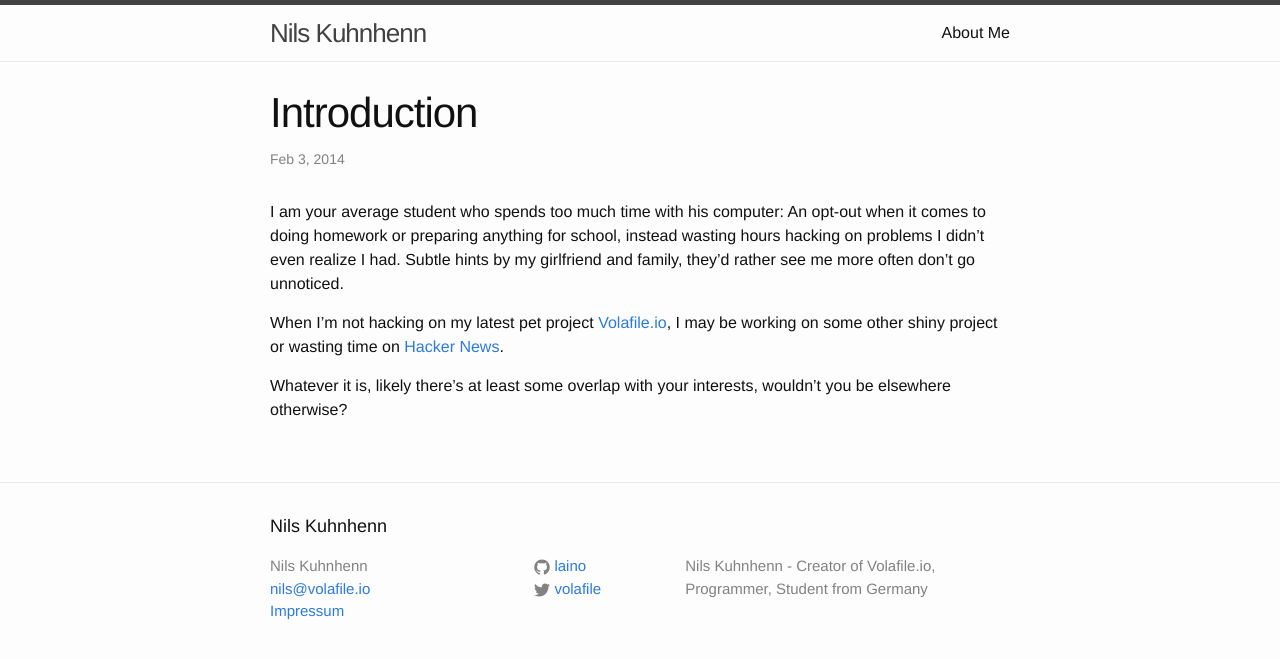
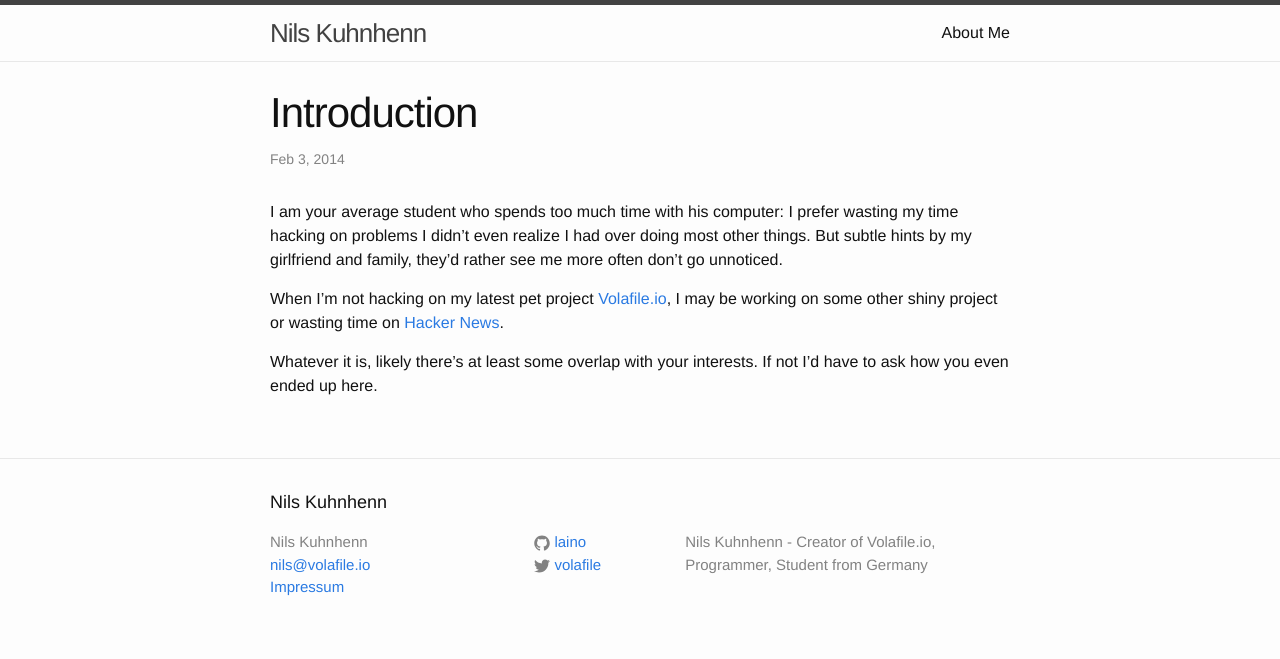
Before and after one commit to laino/blog, a Jekyll site: the page built from _posts/2014-02-03-introduction.markdown, in a window 1280 px wide. Shown: the top 659 px of the page. Built offline with Jekyll 4.4.1, drawn with Linux system fonts in a browser that asks for light colours.

Commit message:
better introduction

```diff
--- a/_posts/2014-02-03-introduction.markdown
+++ b/_posts/2014-02-03-introduction.markdown
@@ -5,10 +5,9 @@ date:   2014-02-03 21:00
 categories: Introduction
 ---
 
-I am your average student who spends too much time with his computer: An opt-out when it comes to doing homework or preparing anything for school, instead wasting hours hacking on problems I didn't even realize I had. Subtle hints by my girlfriend and family, they'd rather see me more often don't go unnoticed.
+I am your average student who spends too much time with his computer: I prefer wasting my time hacking on problems I didn't even realize I had over doing most other things. But subtle hints by my girlfriend and family, they'd rather see me more often don't go unnoticed.
 
 When I'm not hacking on my latest pet project
 [Volafile.io](http://volafile.io), I may be working on some other shiny project or wasting time on [Hacker News](http://news.ycombinator.com).
 
-Whatever it is, likely there's at least some overlap with your interests,
-wouldn't you be elsewhere otherwise?
+Whatever it is, likely there's at least some overlap with your interests. If not I'd have to ask how you even ended up here.
```
